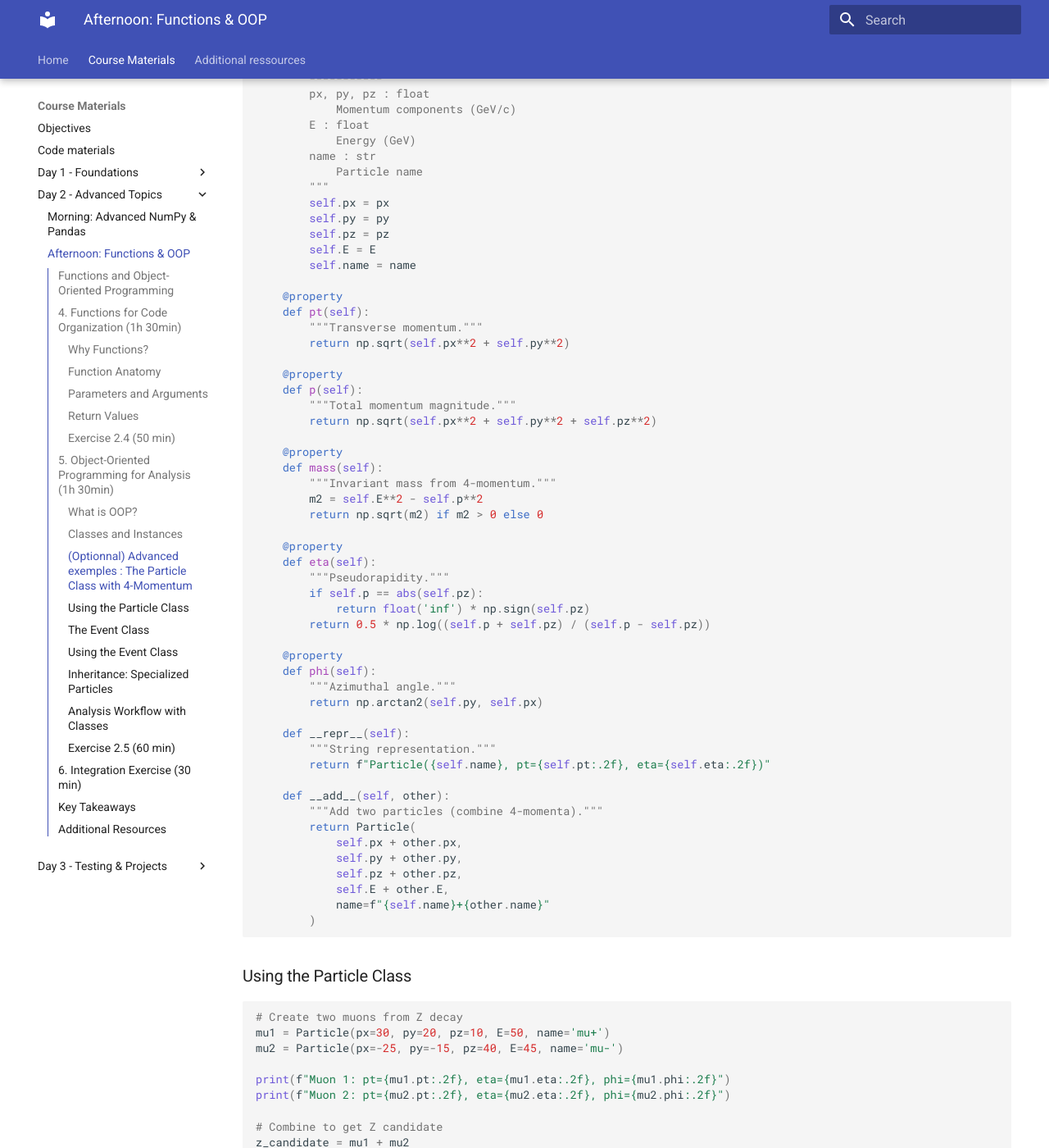
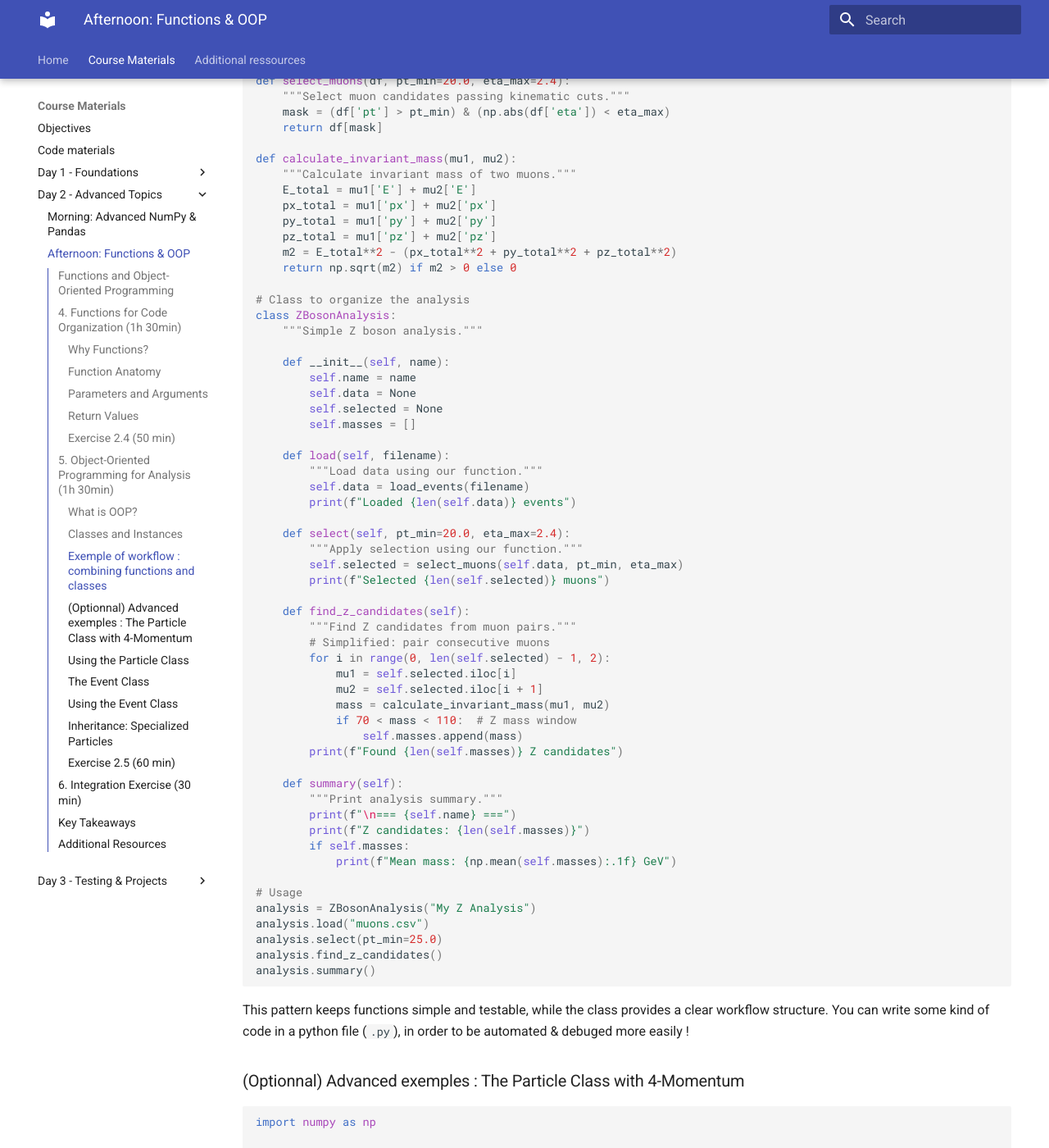
Before and after one commit to OpenAdalab/course_initiation_scientific_python, an MkDocs documentation site: the page built from docs/day2_afternoon.md, in a window 1280 px wide and 1400 px high, scrolled down 5406 px. Shown: the whole window at 82% size. Built offline with MkDocs 1.6.1 and Material for MkDocs 9.7.7, drawn with Linux system fonts in a browser that asks for light colours; some of the changed text lies outside the part shown.

Commit message:
update:  move section

````diff
--- a/docs/day2_afternoon.md
+++ b/docs/day2_afternoon.md
@@ -341,6 +341,84 @@
 muon.info()  # muon: m=0.105 GeV/c², q=-1e
 ```
 
+### Exemple of workflow : combining functions and classes
+
+A common pattern is to use **functions** for data processing steps and **classes** to organize your analysis:
+
+```python
+import numpy as np
+import pandas as pd
+
+# Functions for processing steps
+def load_events(filename):
+    """Load event data from file."""
+    return pd.read_csv(filename)
+
+def select_muons(df, pt_min=20.0, eta_max=2.4):
+    """Select muon candidates passing kinematic cuts."""
+    mask = (df['pt'] > pt_min) & (np.abs(df['eta']) < eta_max)
+    return df[mask]
+
+def calculate_invariant_mass(mu1, mu2):
+    """Calculate invariant mass of two muons."""
+    E_total = mu1['E'] + mu2['E']
+    px_total = mu1['px'] + mu2['px']
+    py_total = mu1['py'] + mu2['py']
+    pz_total = mu1['pz'] + mu2['pz']
+    m2 = E_total**2 - (px_total**2 + py_total**2 + pz_total**2)
+    return np.sqrt(m2) if m2 > 0 else 0
+
+# Class to organize the analysis
+class ZBosonAnalysis:
+    """Simple Z boson analysis."""
+
+    def __init__(self, name):
+        self.name = name
+        self.data = None
+        self.selected = None
+        self.masses = []
+
+    def load(self, filename):
+        """Load data using our function."""
+        self.data = load_events(filename)
+        print(f"Loaded {len(self.data)} events")
+
+    def select(self, pt_min=20.0, eta_max=2.4):
+        """Apply selection using our function."""
+        self.selected = select_muons(self.data, pt_min, eta_max)
+        print(f"Selected {len(self.selected)} muons")
+
+    def find_z_candidates(self):
+        """Find Z candidates from muon pairs."""
+        # Simplified: pair consecutive muons
+        for i in range(0, len(self.selected) - 1, 2):
+            mu1 = self.selected.iloc[i]
+            mu2 = self.selected.iloc[i + 1]
+            mass = calculate_invariant_mass(mu1, mu2)
+            if 70 < mass < 110:  # Z mass window
+                self.masses.append(mass)
+        print(f"Found {len(self.masses)} Z candidates")
+
+    def summary(self):
+        """Print analysis summary."""
+        print(f"\n=== {self.name} ===")
+        print(f"Z candidates: {len(self.masses)}")
+        if self.masses:
+            print(f"Mean mass: {np.mean(self.masses):.1f} GeV")
+
+# Usage
+analysis = ZBosonAnalysis("My Z Analysis")
+analysis.load("muons.csv")
+analysis.select(pt_min=25.0)
+analysis.find_z_candidates()
+analysis.summary()
+```
+
+This pattern keeps functions simple and testable, while the class provides a clear workflow structure.
+You can write some kind of code in a python file (```.py```), in order to be automated & debuged more easily !
+
+
+
 ### (Optionnal) Advanced exemples : The Particle Class with 4-Momentum
 
 ```python
@@ -642,68 +720,66 @@
     print((v1 + v2).mass)  # Combined mass
     ```
 
-### Analysis Workflow with Classes
+??? info "Analysis Workflow with Classes (Advanced)"
+    For more complex analyses, you can create a generic `AnalysisChain` class that manages steps dynamically:
 
-```python
-class AnalysisChain:
-    """Configurable analysis workflow."""
+    ```python
+    class AnalysisChain:
+        """Configurable analysis workflow."""
 
-    def __init__(self, name, config=None):
-        self.name = name
-        self.config = config or {}
-        self.steps = []
-        self.results = {}
+        def __init__(self, name, config=None):
+            self.name = name
+            self.config = config or {}
+            self.steps = []
+            self.results = {}
 
-    def add_step(self, name, function):
-        """Add an analysis step."""
-        self.steps.append({'name': name, 'function': function})
+        def add_step(self, name, function):
+            """Add an analysis step."""
+            self.steps.append({'name': name, 'function': function})
 
-    def run(self, data):
-        """Execute all analysis steps."""
-        result = data
-        for step in self.steps:
-            print(f"Running: {step['name']}")
-            result = step['function'](result)
-            self.results[step['name']] = result
-        return result
+        def run(self, data):
+            """Execute all analysis steps."""
+            result = data
+            for step in self.steps:
+                print(f"Running: {step['name']}")
+                result = step['function'](result)
+                self.results[step['name']] = result
+            return result
 
-    def summary(self):
-        """Print analysis summary."""
-        print(f"\n=== Analysis: {self.name} ===")
-        for step_name, result in self.results.items():
-            if hasattr(result, '__len__'):
-                print(f"  {step_name}: {len(result)} entries")
-            else:
-                print(f"  {step_name}: {result}")
+        def summary(self):
+            """Print analysis summary."""
+            print(f"\n=== Analysis: {self.name} ===")
+            for step_name, result in self.results.items():
+                if hasattr(result, '__len__'):
+                    print(f"  {step_name}: {len(result)} entries")
+                else:
+                    print(f"  {step_name}: {result}")
 
-# Usage example
-def load_data(path):
-    """Load data from file."""
-    import pandas as pd
-    # Simulated data for example
-    return pd.DataFrame({
-        'pt': np.random.exponential(30, 1000),
-        'eta': np.random.uniform(-2.5, 2.5, 1000),
-        'trigger': np.random.choice([True, False], 1000, p=[0.7, 0.3])
-    })
+    # Usage example
+    def load_data(path):
+        """Load data from file."""
+        import pandas as pd
+        return pd.DataFrame({
+            'pt': np.random.exponential(30, 1000),
+            'eta': np.random.uniform(-2.5, 2.5, 1000),
+            'trigger': np.random.choice([True, False], 1000, p=[0.7, 0.3])
+        })
 
-def apply_trigger(df):
-    """Apply trigger selection."""
-    return df[df['trigger']]
+    def apply_trigger(df):
+        return df[df['trigger']]
 
-def apply_kinematic_cuts(df):
-    """Apply kinematic cuts."""
-    return df[(df['pt'] > 20) & (np.abs(df['eta']) < 2.4)]
+    def apply_kinematic_cuts(df):
+        return df[(df['pt'] > 20) & (np.abs(df['eta']) < 2.4)]
 
-# Build and run analysis
-analysis = AnalysisChain('Z Analysis')
-analysis.add_step('Load', lambda x: load_data(x))
-analysis.add_step('Trigger', apply_trigger)
-analysis.add_step('Kinematics', apply_kinematic_cuts)
+    # Build and run analysis
+    analysis = AnalysisChain('Z Analysis')
+    analysis.add_step('Load', lambda x: load_data(x))
+    analysis.add_step('Trigger', apply_trigger)
+    analysis.add_step('Kinematics', apply_kinematic_cuts)
 
-final_data = analysis.run('data.csv')
-analysis.summary()
-```
+    final_data = analysis.run('data.csv')
+    analysis.summary()
+    ```
 
 ### Exercise 2.5 (60 min)
 
````
